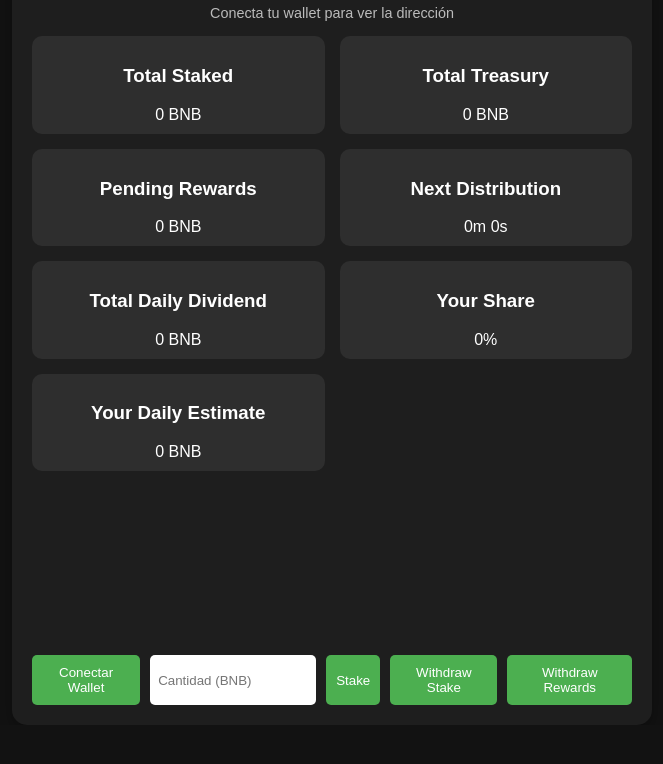
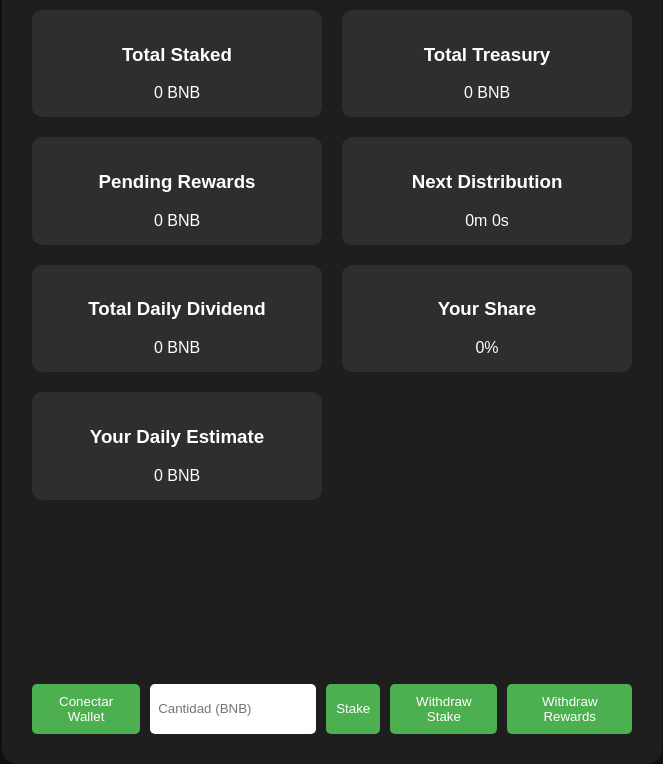
Before and after one commit to Rubtururu/caca, a plain HTML site: page index.html in a window 1280 px wide. Shown: the part 84-848 px from the top of the page, without its empty margins (308-971 px from the left). Before the commit the page ends 809 px from the top, so only its background shows below. Drawn offline with nearby package versions, Linux system fonts and the light colour scheme.

Commit message:
Update styles.css

```diff
--- a/styles.css
+++ b/styles.css
@@ -1,3 +1,5 @@
+/* styles.css */
+
 body {
     font-family: 'Arial', sans-serif;
     background-color: #121212;
@@ -14,7 +16,7 @@ body {
     background-color: #1e1e1e;
     border-radius: 15px;
     box-shadow: 0 5px 15px rgba(0, 0, 0, 0.3);
-    padding: 20px;
+    padding: 30px;
     width: 600px;
     text-align: center;
 }
@@ -24,23 +26,22 @@ h1 {
     color: #4caf50;
 }
 
-.address {
-    font-size: 0.9em;
-    margin-bottom: 15px;
+#accountAddress {
+    margin: 15px 0;
     color: #bbb;
 }
 
 .stats {
     display: grid;
     grid-template-columns: 1fr 1fr;
-    gap: 15px;
-    margin-bottom: 20px;
+    gap: 20px;
+    margin-bottom: 30px;
 }
 
 .stat-item {
     background-color: #2e2e2e;
     border-radius: 10px;
-    padding: 10px;
+    padding: 15px;
     transition: transform 0.3s ease;
 }
 
@@ -52,7 +53,6 @@ h1 {
     display: flex;
     gap: 10px;
     justify-content: center;
-    margin-top: 10px;
 }
 
 input[type='number'] {
```
